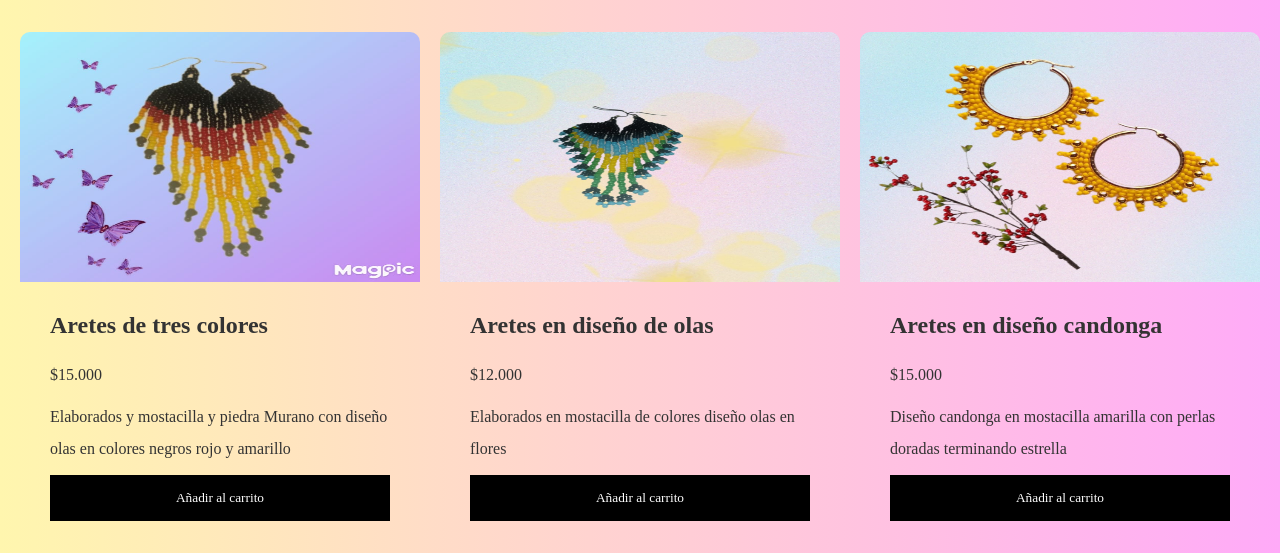
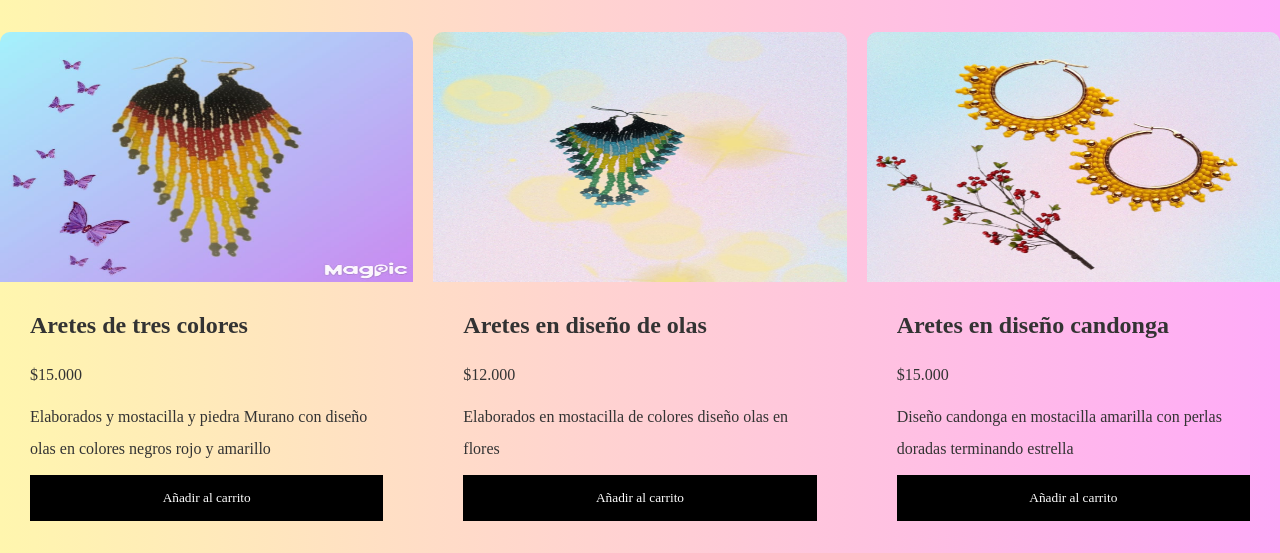
Before and after one commit to Funcamilo12/SItio-web, a plain HTML site: page aretes.html in a window 1280 px wide. Shown: the part 184-737 px from the top of the page. Drawn offline with Linux system fonts and the light colour scheme.

Commit message:
Co-authored-by: titopotosi <titopotosi@users.noreply.github.com>

```diff
--- a/productos.css
+++ b/productos.css
@@ -155,7 +155,7 @@ header {
     display: grid;
     grid-template-columns: repeat(3, 1fr);
     gap: 20px;
-    margin: 0 20px;
+
 }
 
 .item{
```
